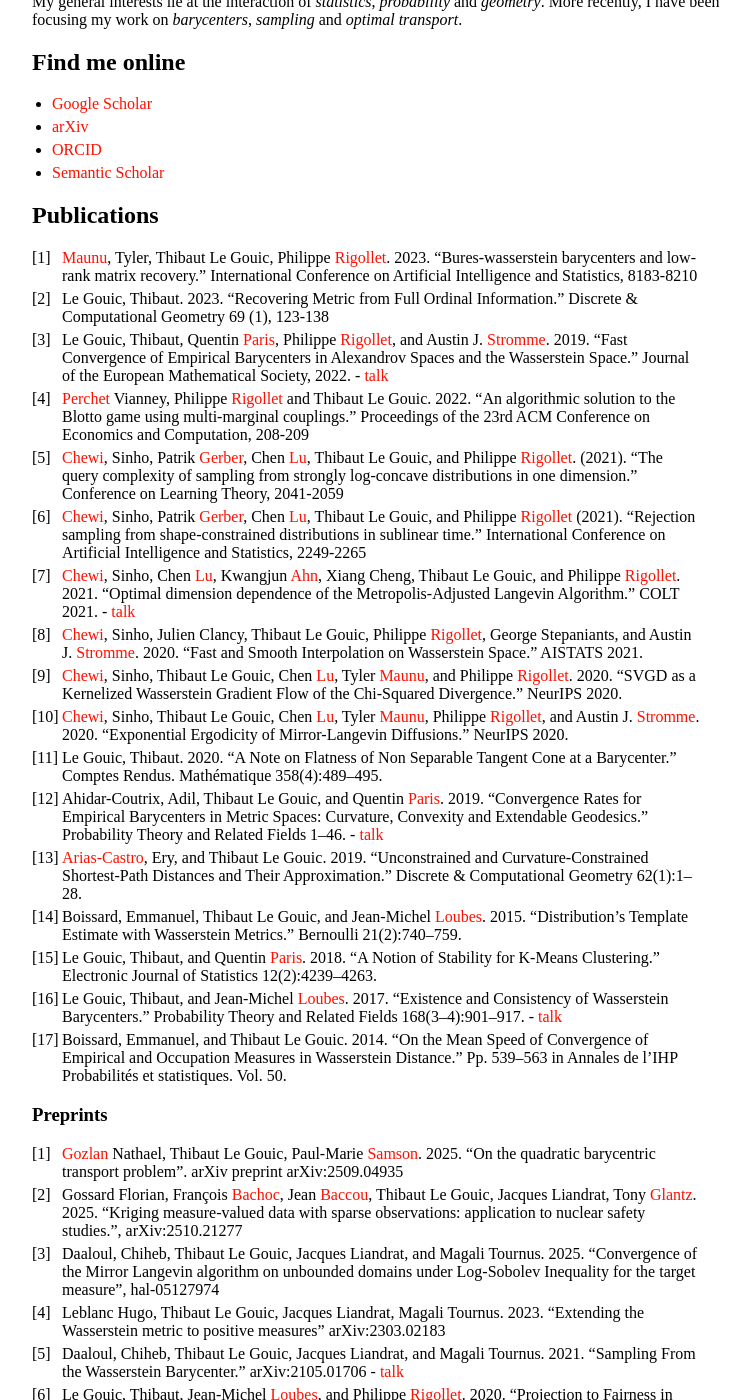
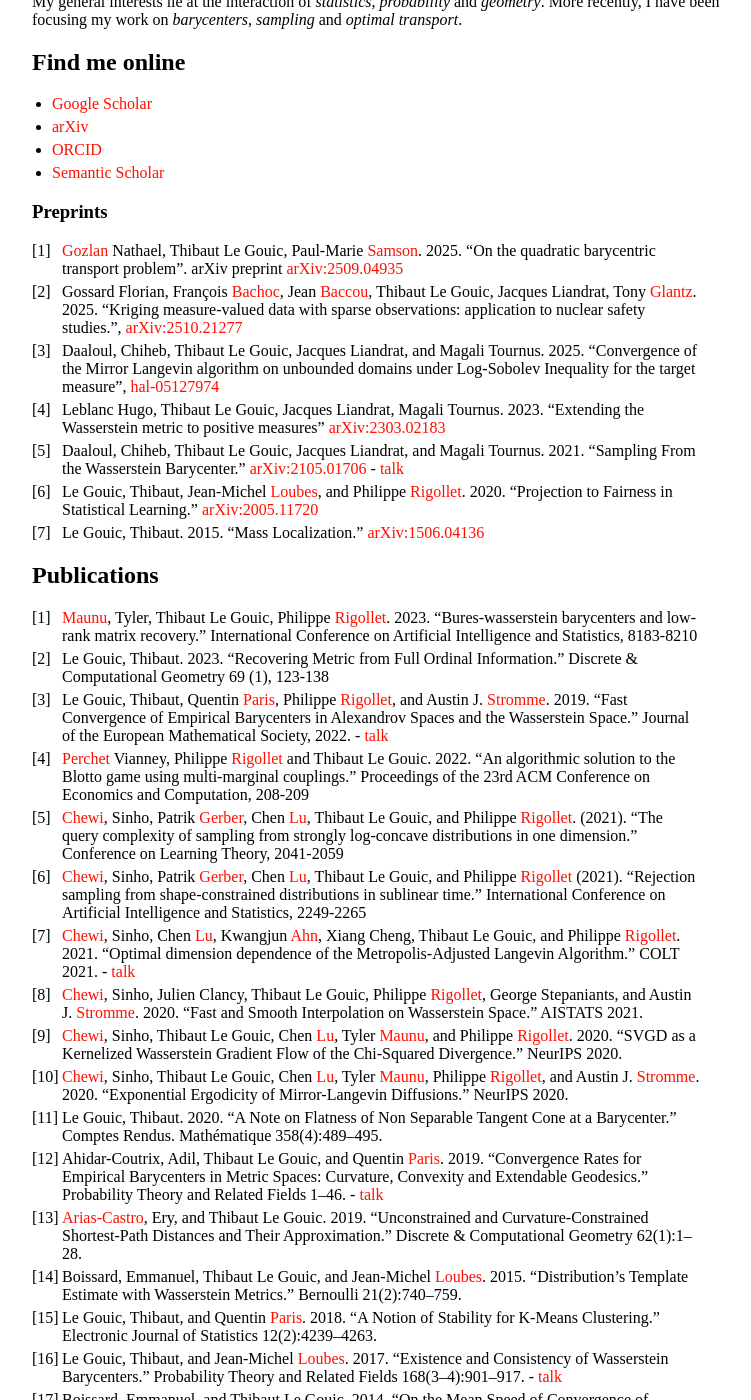
Before and after one commit to ThibautLG/thibautlg.github.io, a Jekyll site: the page built from index.md, in a window 1280 px wide and 1400 px high, scrolled down 357 px. Shown: the whole window, without its empty margins (258-1009 px from the left). Built offline with Jekyll 4.4.1, drawn with Linux system fonts in a browser that asks for light colours; our own code applies the rules of GitHub Pages for plain Markdown files; part of the change alters nothing that is shown; some of the changed text lies outside the part shown.

Commit message:
arxiv links + preprint up

```diff
--- a/index.md
+++ b/index.md
@@ -23,6 +23,17 @@ More recently, I have been focusing my work on *barycenters*, *sampling* and *op
 * [ORCID](https://orcid.org/0000-0001-6983-2794)
 * [Semantic Scholar](https://www.semanticscholar.org/author/Thibaut-Le-Gouic/2270369)
 
+
+### Preprints
+
+1. [Gozlan](https://sites.google.com/view/nathaelgozlanmath/accueil) Nathael, Thibaut Le Gouic, Paul-Marie [Samson](https://perso.math.u-pem.fr/samson.paul-marie/). 2025. “On the quadratic barycentric transport problem”. arXiv preprint [arXiv:2509.04935](https://arxiv.org/abs/2509.04935)
+1. Gossard Florian, François [Bachoc](https://francoisbachoc.github.io), Jean [Baccou](https://www.researchgate.net/profile/Jean-Baccou), Thibaut Le Gouic, Jacques Liandrat, Tony [Glantz](https://www.researchgate.net/scientific-contributions/Tony-Glantz-2151811803). 2025. “Kriging measure-valued data with sparse observations: application to nuclear safety studies.”, [arXiv:2510.21277](https://arxiv.org/abs/2510.21277)
+1. Daaloul, Chiheb, Thibaut Le Gouic, Jacques Liandrat, and Magali Tournus. 2025. “Convergence of the Mirror Langevin algorithm on unbounded domains under Log-Sobolev Inequality for the target measure”, [hal-05127974](https://hal.science/hal-05127974v1)
+1. Leblanc Hugo, Thibaut Le Gouic, Jacques Liandrat, Magali Tournus. 2023. “Extending the Wasserstein metric to positive measures” [arXiv:2303.02183](https://arxiv.org/abs/2303.02183)
+1. Daaloul, Chiheb, Thibaut Le Gouic, Jacques Liandrat, and Magali Tournus. 2021. “Sampling From the Wasserstein Barycenter.” [arXiv:2105.01706](arXiv:2105.01706) - [talk](https://www.youtube.com/watch?v=CkExb3VEv1w&ab_channel=SimonsInstitute)
+1. Le Gouic, Thibaut, Jean-Michel [Loubes](https://perso.math.univ-toulouse.fr/loubes/), and Philippe [Rigollet](http://www-math.mit.edu/~rigollet/). 2020. “Projection to Fairness in Statistical Learning.” [arXiv:2005.11720](https://arxiv.org/abs/2005.11720)
+1. Le Gouic, Thibaut. 2015. “Mass Localization.” [arXiv:1506.04136](https://arxiv.org/abs/1506.04136)
+
 ## Publications
 
 1. [Maunu](https://twmaunu.github.io), Tyler, Thibaut Le Gouic, Philippe [Rigollet](http://www-math.mit.edu/~rigollet/). 2023. “Bures-wasserstein barycenters and low-rank matrix recovery.” International Conference on Artificial Intelligence and Statistics, 8183-8210
@@ -44,14 +55,5 @@ Proceedings of the 23rd ACM Conference on Economics and Computation, 208-209
 1. Le Gouic, Thibaut, and Jean-Michel [Loubes](https://perso.math.univ-toulouse.fr/loubes/). 2017. “Existence and Consistency of Wasserstein Barycenters.” Probability Theory and Related Fields 168(3–4):901–917. - [talk](https://www.youtube.com/watch?v=lzGxDemDCkc)
 1. Boissard, Emmanuel, and Thibaut Le Gouic. 2014. “On the Mean Speed of Convergence of Empirical and Occupation Measures in Wasserstein Distance.” Pp. 539–563 in Annales de l’IHP Probabilités et statistiques. Vol. 50.
 
-### Preprints
-
-1. [Gozlan](https://sites.google.com/view/nathaelgozlanmath/accueil) Nathael, Thibaut Le Gouic, Paul-Marie [Samson](https://perso.math.u-pem.fr/samson.paul-marie/). 2025. “On the quadratic barycentric transport problem”. arXiv preprint arXiv:2509.04935
-1. Gossard Florian, François [Bachoc](https://francoisbachoc.github.io), Jean [Baccou](https://www.researchgate.net/profile/Jean-Baccou), Thibaut Le Gouic, Jacques Liandrat, Tony [Glantz](https://www.researchgate.net/scientific-contributions/Tony-Glantz-2151811803). 2025. “Kriging measure-valued data with sparse observations: application to nuclear safety studies.”, arXiv:2510.21277
-1. Daaloul, Chiheb, Thibaut Le Gouic, Jacques Liandrat, and Magali Tournus. 2025. “Convergence of the Mirror Langevin algorithm on unbounded domains under Log-Sobolev Inequality for the target measure”, hal-05127974
-1. Leblanc Hugo, Thibaut Le Gouic, Jacques Liandrat, Magali Tournus. 2023. “Extending the Wasserstein metric to positive measures” arXiv:2303.02183
-1. Daaloul, Chiheb, Thibaut Le Gouic, Jacques Liandrat, and Magali Tournus. 2021. “Sampling From the Wasserstein Barycenter.” arXiv:2105.01706 - [talk](https://www.youtube.com/watch?v=CkExb3VEv1w&ab_channel=SimonsInstitute)
-1. Le Gouic, Thibaut, Jean-Michel [Loubes](https://perso.math.univ-toulouse.fr/loubes/), and Philippe [Rigollet](http://www-math.mit.edu/~rigollet/). 2020. “Projection to Fairness in Statistical Learning.” arXiv:2005.11720
-1. Le Gouic, Thibaut. 2015. “Mass Localization.” arXiv:1506.04136
 
 {% include test.html %}
```
